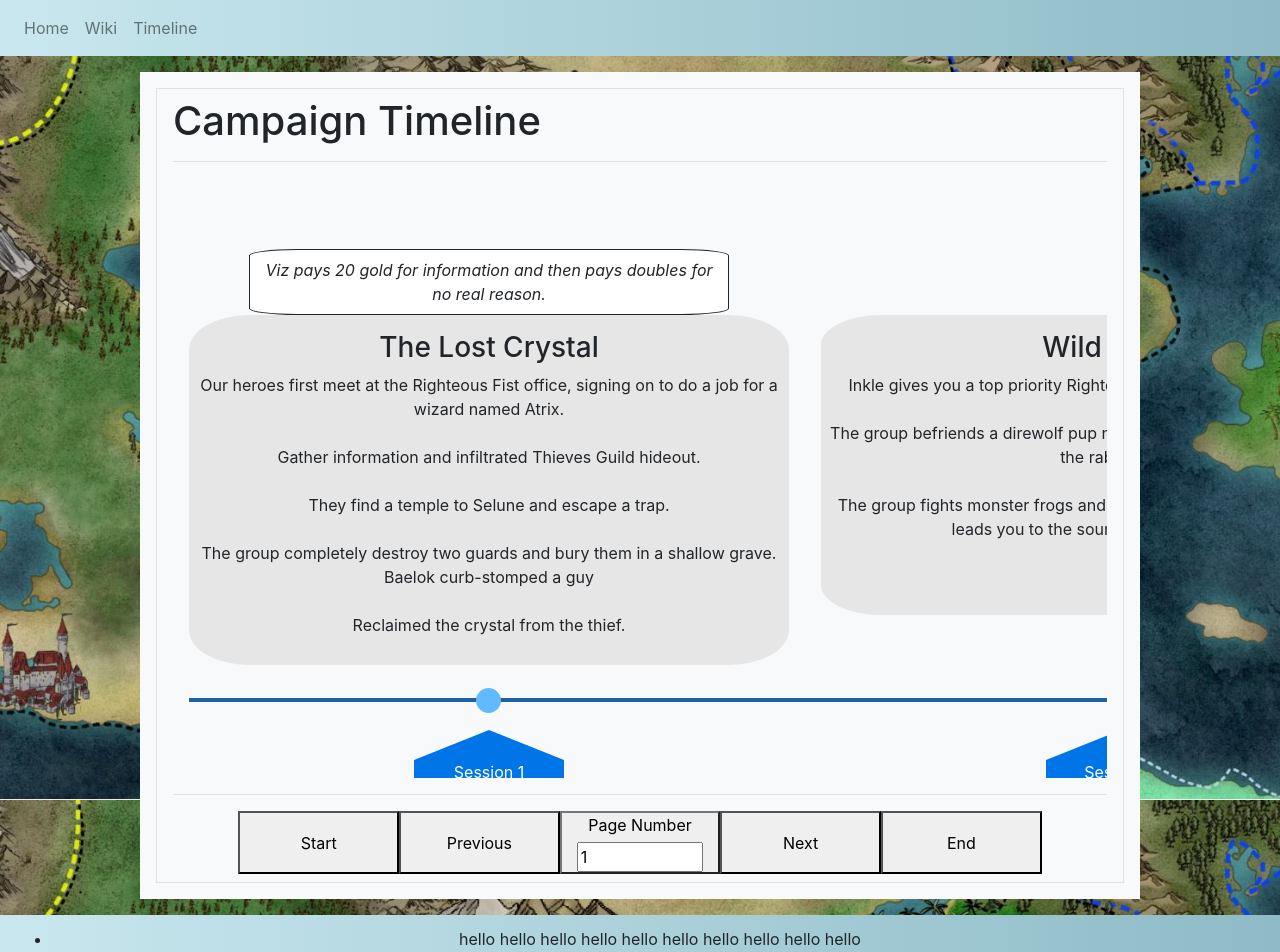
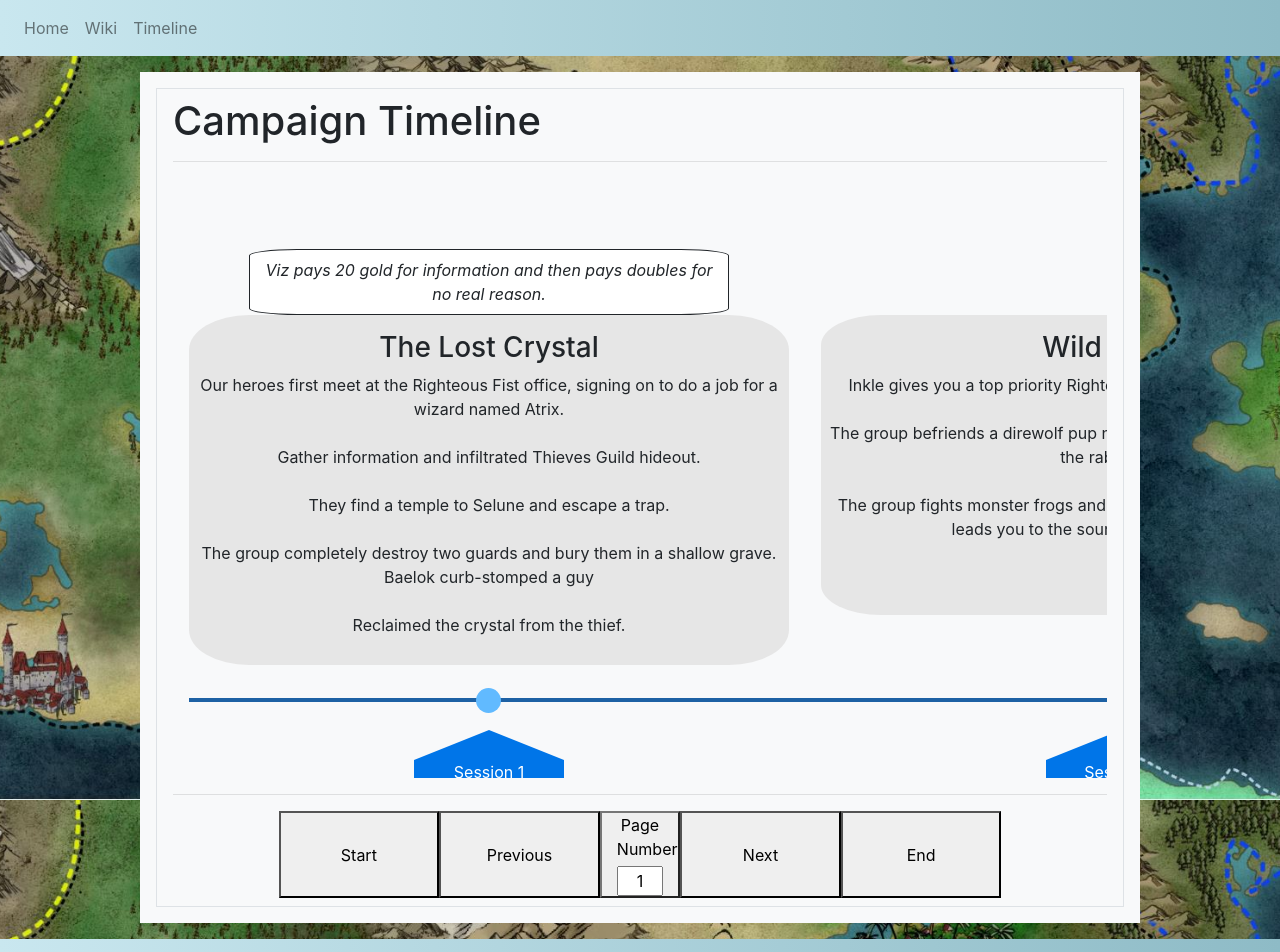
Before and after one commit to jonesec2/Decent_Humanoids, a React (Create React App) app: page /timeline in a window 1280 px wide. Shown: the top 952 px of the page. Built offline with nearby package versions, Linux system fonts and the light colour scheme.

Commit message:
styled the timeline page input element

```diff
--- a/src/pages/Home.css
+++ b/src/pages/Home.css
@@ -662,6 +662,12 @@
       width: fit-content;
       min-width: 50px;
    }
+   .timelineButton {
+      padding: 0;
+   }
+   .timelineInput {
+      height: 100%;
+   }
 }
 
 #base {
--- a/src/pages/Timeline.js
+++ b/src/pages/Timeline.js
@@ -121,14 +121,14 @@ export default function Timeline() {
                   <div className="row desktopControls">
                      <button onClick={gotToStart} className="col-2 ml-auto navButton">Start</button>
                      <button onClick={goToPrevious} className="col-2 navButton">Previous</button>
-                     <div className="col-2 timelineButton"><p className="timelineP text-center">Page Number</p> <input value={i +1} className="timelineInput"></input></div>
+                     <div className="col-1 timelineButton"><p className="timelineP text-center">Page Number</p> <input value={i +1} className="timelineInput text-center"></input></div>
                      <button onClick={nextButton} className="col-2 navButton">Next</button>
                      <button onClick={goToEnd} className="col-2 mr-auto navButton">End</button>
                   </div>
                   <div className="row mobileControls mx-auto">
                      <button onClick={gotToStart} className="col-2 px-auto ml-auto navButton">Start</button>
                      <button onClick={goToPrevious} className="col-2  navButton">{"<<<"}</button>
-                     <div className="col-2 timelineButton"><input  value={i +1} className="timelineInput"></input></div>
+                     <div className="col-2 timelineButton"><input  value={i +1} className="timelineInput text-center"></input></div>
                      <button onClick={nextButton} className="col-2  navButton">{">>>"}</button>
                      <button onClick={goToEnd} className="col-2 mr-auto  navButton">End</button>
                   </div>
```
